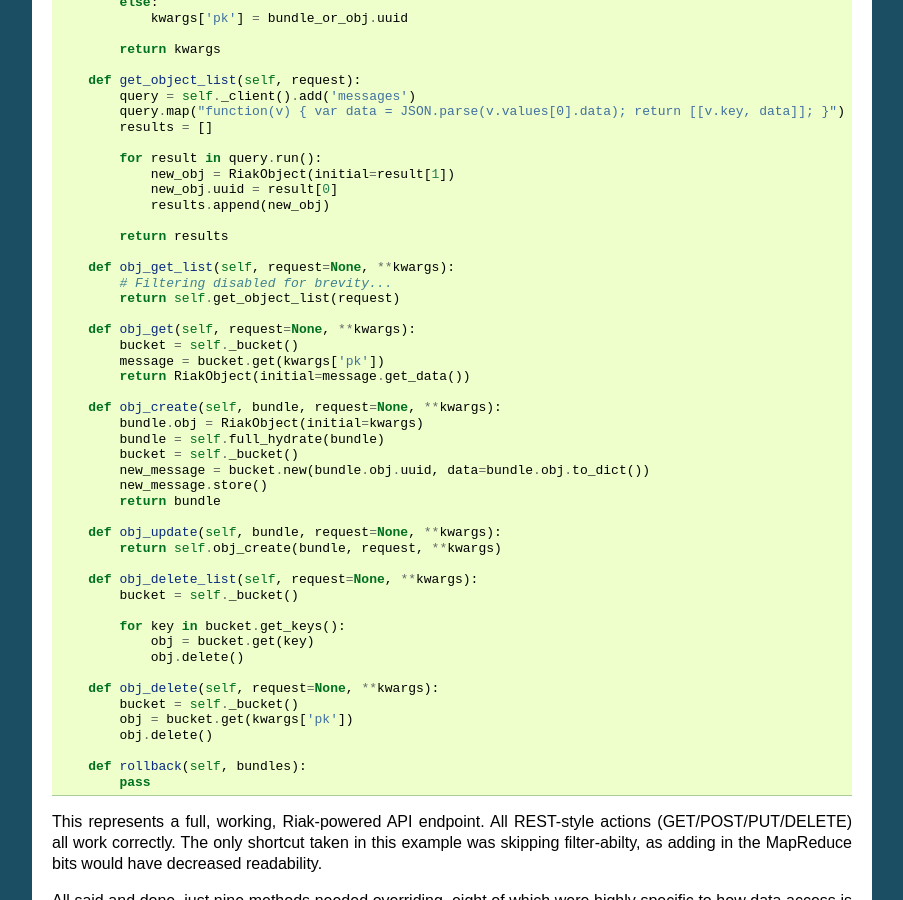
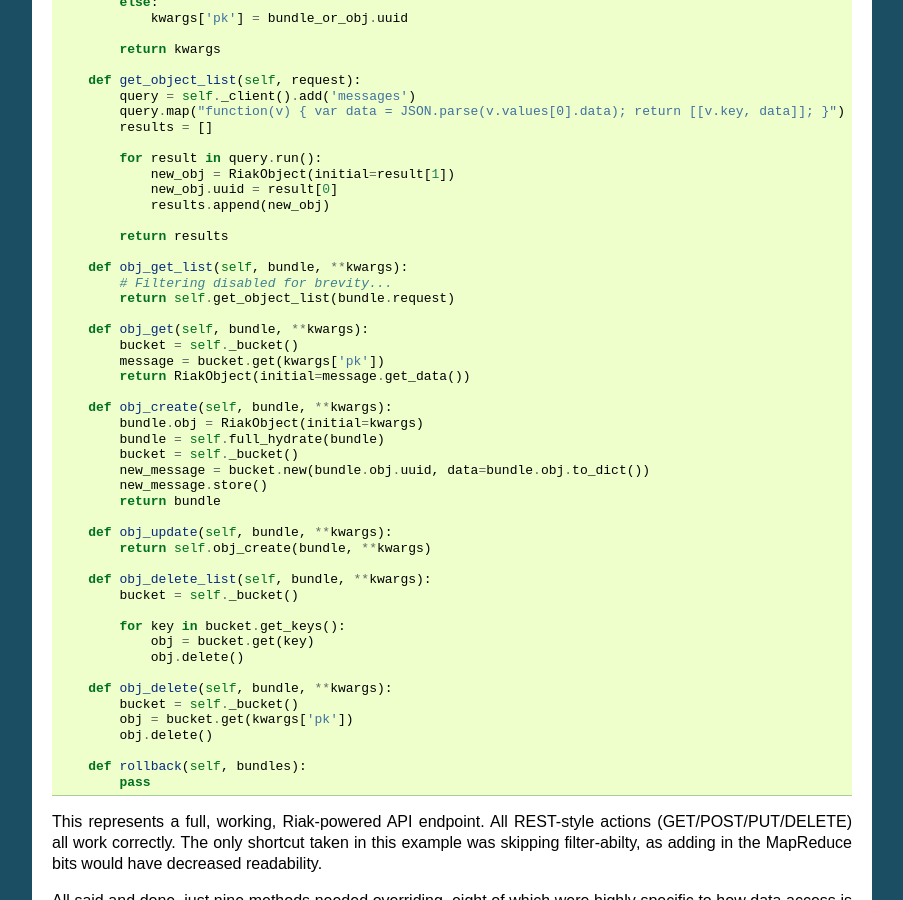
Before and after one commit to django-tastypie/django-tastypie, a Sphinx documentation site: the page built from docs/non_orm_data_sources.rst, in a window 1280 px wide and 900 px high, scrolled down 1613 px. Shown: the whole window, without its empty margins (198-1101 px from the left). Built offline with Sphinx 7.4.7, drawn with Linux system fonts in a browser that asks for light colours; pages that are not in the unit, such as notebooks, are missing from menus.

Commit message:
Docs: update non-ORM example to match Resource
Several of the method signatures needed to be updated following the
request => bundle refactor

```diff
--- a/docs/non_orm_data_sources.rst
+++ b/docs/non_orm_data_sources.rst
@@ -114,16 +114,16 @@ non-relational datastore looks like::
 
             return results
 
-        def obj_get_list(self, request=None, **kwargs):
+        def obj_get_list(self, bundle, **kwargs):
             # Filtering disabled for brevity...
-            return self.get_object_list(request)
+            return self.get_object_list(bundle.request)
 
-        def obj_get(self, request=None, **kwargs):
+        def obj_get(self, bundle, **kwargs):
             bucket = self._bucket()
             message = bucket.get(kwargs['pk'])
             return RiakObject(initial=message.get_data())
 
-        def obj_create(self, bundle, request=None, **kwargs):
+        def obj_create(self, bundle, **kwargs):
             bundle.obj = RiakObject(initial=kwargs)
             bundle = self.full_hydrate(bundle)
             bucket = self._bucket()
@@ -131,17 +131,17 @@ non-relational datastore looks like::
             new_message.store()
             return bundle
 
-        def obj_update(self, bundle, request=None, **kwargs):
-            return self.obj_create(bundle, request, **kwargs)
+        def obj_update(self, bundle, **kwargs):
+            return self.obj_create(bundle, **kwargs)
 
-        def obj_delete_list(self, request=None, **kwargs):
+        def obj_delete_list(self, bundle, **kwargs):
             bucket = self._bucket()
 
             for key in bucket.get_keys():
                 obj = bucket.get(key)
                 obj.delete()
 
-        def obj_delete(self, request=None, **kwargs):
+        def obj_delete(self, bundle, **kwargs):
             bucket = self._bucket()
             obj = bucket.get(kwargs['pk'])
             obj.delete()
```
